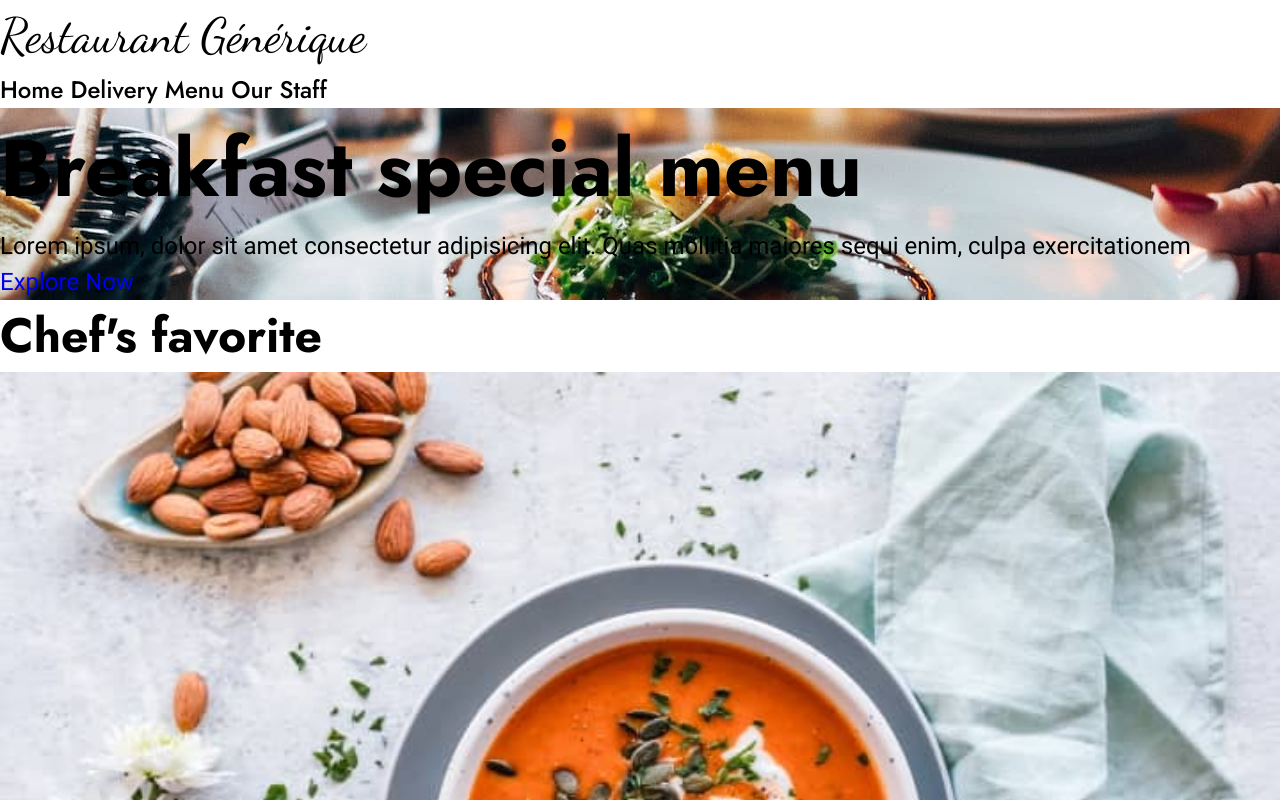
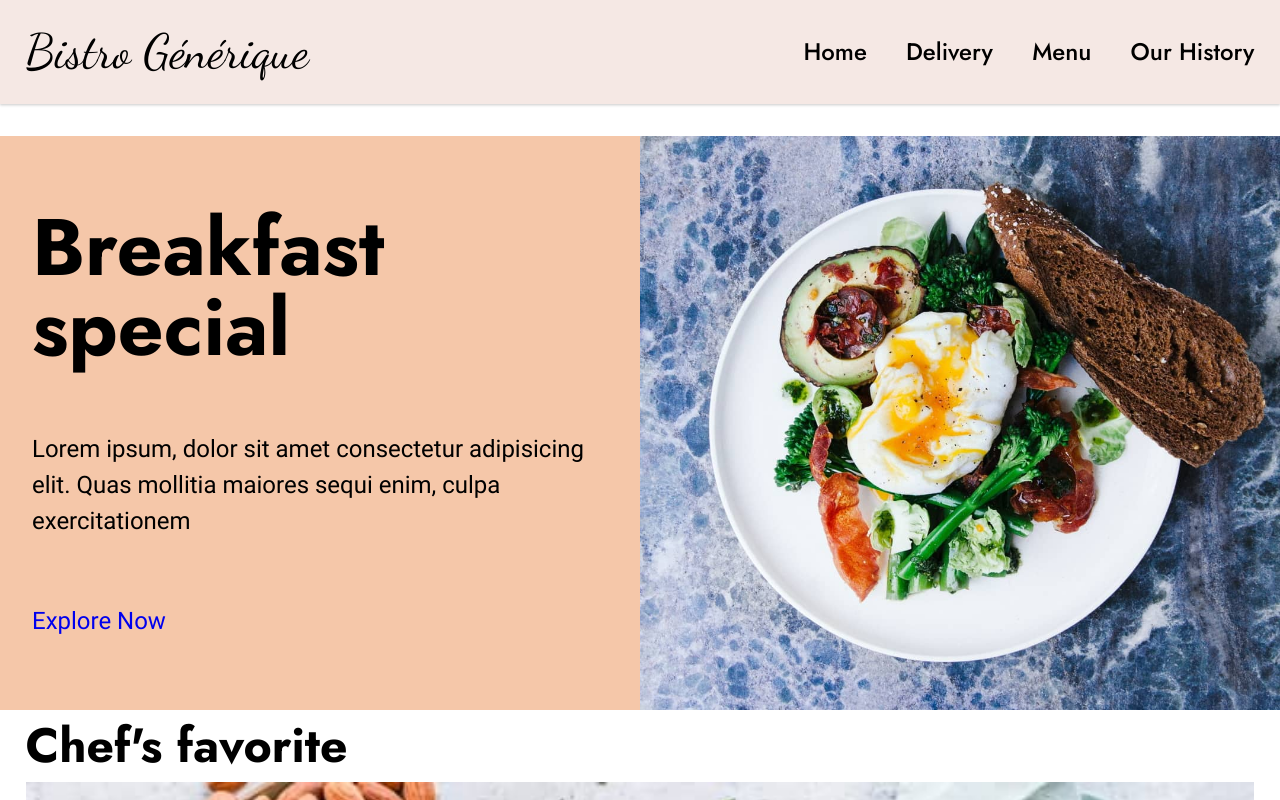
Before and after one commit to Qusz/bistro-landing-page, a website: page src/pages/index.html in a window 1280 px wide. Shown: the top 800 px of the page. Drawn offline with nearby package versions, Linux system fonts and the light colour scheme; files that its build step writes are made by us from their sources.

Commit message:
finished hero

```diff
--- a/src/pages/index.html
+++ b/src/pages/index.html
@@ -5,36 +5,47 @@
   <meta http-equiv="X-UA-Compatible" content="IE=edge">
   <meta name="viewport" content="width=device-width, initial-scale=1.0">
   <link rel="stylesheet" href="../css/main.css">
-  <title>Generic Restaurant</title>
+  <title>Generic Bsitro</title>
 </head>
 <body>
 
   <header class="header">
     <div class="container">
       <nav class="navbar">
-        <div class="navbar__logo">Restaurant Générique</div>
+        <a href="#" class="navbar__logo">Bistro Générique</a>
         <div class="navbar__items">
           <a href="#" class="navbar__item">Home</a>
           <a href="#" class="navbar__item">Delivery</a>
           <a href="#" class="navbar__item">Menu</a>
-          <a href="#" class="navbar__item">Our Staff</a>
+          <a href="#" class="navbar__item">Our History</a>
         </div>
       </nav>
     </div>
   </header>
 
-  <div class="hero">
-    <div class="container">
-      <h2 class="hero__title">Breakfast special menu</h2>
+  <main class="main">
+
+
+      <div class="container-fluid">
+        <section class="hero">
+          <div class="hero__card">
+            <h2 class="hero__title">Breakfast special</h2>
             <p class="hero__subtitle">Lorem ipsum, dolor sit amet consectetur adipisicing elit. Quas mollitia maiores sequi enim, culpa exercitationem</p>
             <a class="btn" href="#">Explore Now</a>
           </div>
+
+          <div class="hero__img">
+            <img src="../assets/img/hero/breakfast_1080.jpg"
+            srcset="../assets/img/hero/breakfast_1080.jpg 1080w,
+                    ../assets/img/hero/breakfast_720.jpg 720w,
+                    ../assets/img/hero/breakfast_480.jpg 480w"
+            alt="breakfast dish">
+          </div>
+        </section>
       </div>
 
-
-  <main class="main container">
-
-    <div class="menu">
+    <div class="container">
+      <section class="menu">
         <h3 class="menu__title">Chef's favorite</h3>
         <div class="menu__items">
           <div class="menu__item">
@@ -66,31 +77,34 @@
             <p class="menu__desc">Risotto</p>
           </div>
           <!--* This is gonna be a modal -->
-        <div class="menu__show-menu"></div>
+          <div class="menu__modal"></div>
 
         </div>
-    </div>
+      </section>
 
-    <div class="address">
+      <section class="atmosphere">
+        <!-- TODO slider with location pics here -->
+      </section>
+
+      <section class="address">
         <h4 class="address__text">We're easy to find</h4>
         <iframe src="https://www.google.com/maps/embed?pb=!1m14!1m12!1m3!1d8019.634107289722!2d-60.3264685566831!3d53.30294225298746!2m3!1f0!2f0!3f0!3m2!1i1024!2i768!4f13.1!5e0!3m2!1sen!2sru!4v1664266807519!5m2!1sen!2sru" width="600" height="450" style="border:0;" allowfullscreen="" loading="lazy" referrerpolicy="no-referrer-when-downgrade" class="map"></iframe>
         <h4 class="address__call">Call us</h4>
         <p class="address__phone-number">(000) 000-0000</p>
+      </section>
     </div>
-
-
 
   </main>
 
   <footer class="footer">
     <div class="container">
-      <div class="footer__social">
+      <section class="footer__social">
         <a href="#" class="social__item"><img src="../assets/social-icons/facebook.svg" class="social__icon"></a>
         <a href="#" class="social__item"><img src="../assets/social-icons/instagram.svg" class="social__icon"></a>
         <a href="#" class="social__item"><img src="../assets/social-icons/pinterest.svg" class="social__icon"></a>
         <a href="#" class="social__item"><img src="../assets/social-icons/twitter.svg" class="social__icon"></a>
-      </div>
-      <div class="footer__copyright">&copy 2022. All Rights Reserved</div>
+      </section>
+      <section class="footer__copyright">&copy 2022. All Rights Reserved</section>
     </div>
 
   </footer>
--- a/src/sass/base/_colors.scss
+++ b/src/sass/base/_colors.scss
@@ -0,0 +1,7 @@
+$clr-main-light: #F5E8E4;
+$clr-main-dark: #F5C7A9;
+$clr-secondary: #411530;
+$clr-accent: #D1512D;
+
+$clr-black: #000;
+$clr-white: #fff;
--- /dev/null
+++ b/src/sass/base/_container.scss
@@ -0,0 +1,11 @@
+.container {
+  max-width: 1440px;
+  width: 96%;
+  margin: 0 auto;
+}
+
+.container-fluid {
+  max-width: 1440px;
+  width: 100%;
+  margin: 0 auto;
+}
--- /dev/null
+++ b/src/sass/base/_helpers.scss
@@ -0,0 +1,11 @@
+$spacer-xxl: 8rem;
+$spacer-xl: 5rem;
+$spacer-l: 4rem;
+$spacer-m: 3rem;
+$spacer-s: 2rem;
+$spacer-xs: 1rem;
+$spacer-xxs: .7rem;
+
+
+$box-shadow-bottom: 0 1px 3px rgba(0,0,0,.1),0 2px 2px rgba(0,0,0,.06),0 0 2px rgba(0,0,0,.07);
+$box-shadow-top: 0 -1px 3px rgba(0,0,0,.1),0 -2px 2px rgba(0,0,0,.06),0 0 2px rgba(0,0,0,.07);
--- a/src/sass/base/_typography.scss
+++ b/src/sass/base/_typography.scss
@@ -25,11 +25,11 @@ $fs-xxs: .7em;
     font-family: $ff-headers;
     font-size: $fs-s;
     font-weight: 500;
+  }
 
-      a {
-        text-decoration: none;
-        color: black;
-      }
+  a {
+    text-decoration: none;
+    color: black;
   }
 }
 
--- a/src/sass/base/index.scss
+++ b/src/sass/base/index.scss
@@ -2,3 +2,5 @@
 @forward "fontface";
 @forward "reset";
 @forward "typography";
+@forward "helpers";
+@forward "container";
--- /dev/null
+++ b/src/sass/components/_navbar.scss
@@ -0,0 +1,30 @@
+
+@use '../base/' as *;
+
+.header {
+  background-color: $clr-main-light;
+  box-shadow: $box-shadow-bottom;
+
+}
+
+.navbar {
+  display: flex;
+  justify-content: space-between;
+  align-items: center;
+  margin-bottom: 2rem;
+
+  padding-block: $spacer-xs;
+
+    &__item {
+
+      transition: all .2s ease;
+
+      &:hover {
+        color: $clr-accent;
+      }
+
+      &:not(:last-child) {
+        margin-right: $spacer-s;
+      }
+    }
+}
--- a/src/sass/components/index.scss
+++ b/src/sass/components/index.scss
@@ -1 +1,2 @@
 @forward "buttons";
+@forward "navbar";
--- a/src/sass/pages/_main-page.scss
+++ b/src/sass/pages/_main-page.scss
@@ -1,4 +1,30 @@
+@use "../base/" as *;
+
 .hero {
-  background-image: url("../assets/img/header/header_1980.jpg");
-  background-position: center;
+  display: flex;
+  justify-content: space-between;
+  align-items: center;
+  background-color: $clr-main-dark;
+
+
+  &__card {
+    display: flex;
+    flex-direction: column;
+    justify-content: center;
+
+    padding: $spacer-m $spacer-s;
+    width: 50%;
+  }
+
+  &__img {
+    width: 50%;
+  }
+
+  &__title {
+    line-height: $spacer-xl;
+  }
+
+  &__subtitle {
+    margin-block: $spacer-l;
+  }
 }
```
Also changed, not shown: src/assets/img/header/header_1980.jpg (deleted), src/assets/img/hero/breakfast_1080.jpg (added), src/assets/img/hero/breakfast_480.jpg (added), src/assets/img/hero/breakfast_720.jpg (added). Lines whose indentation alone changed are shown as unchanged.
